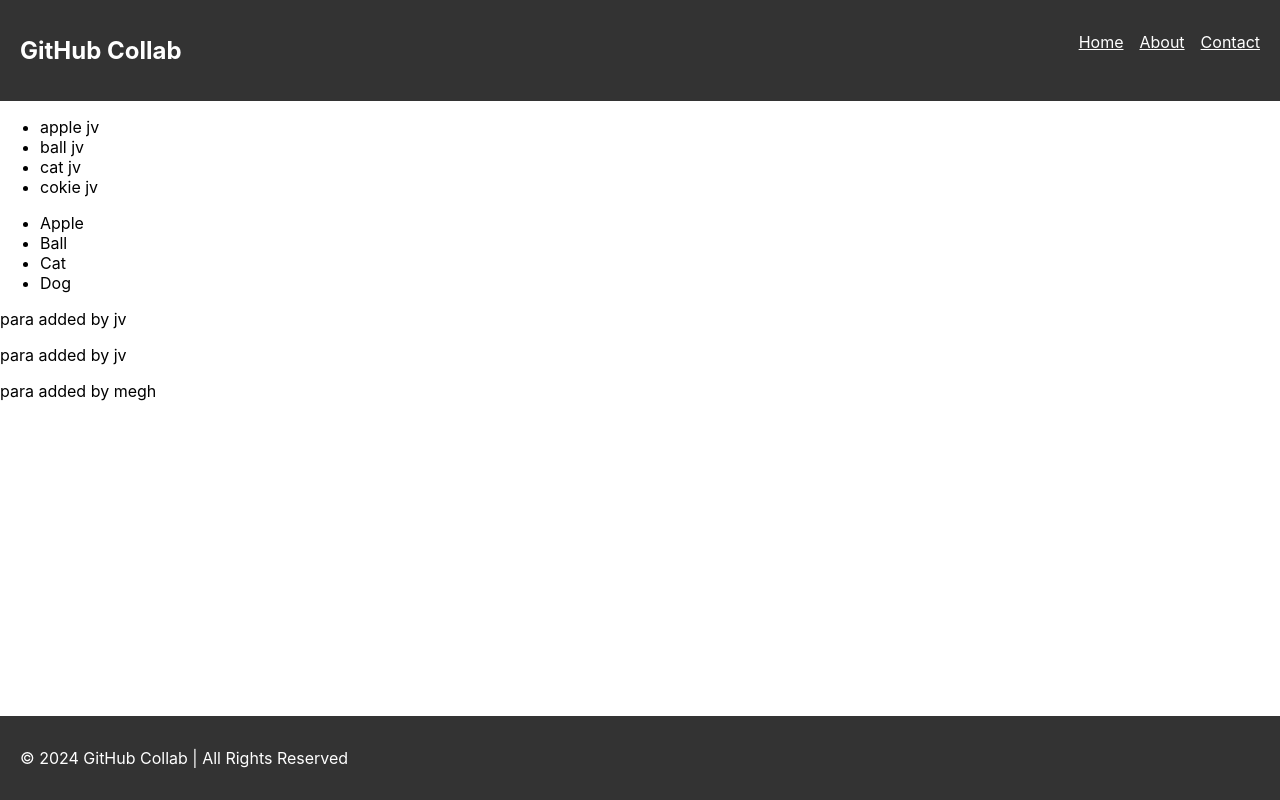
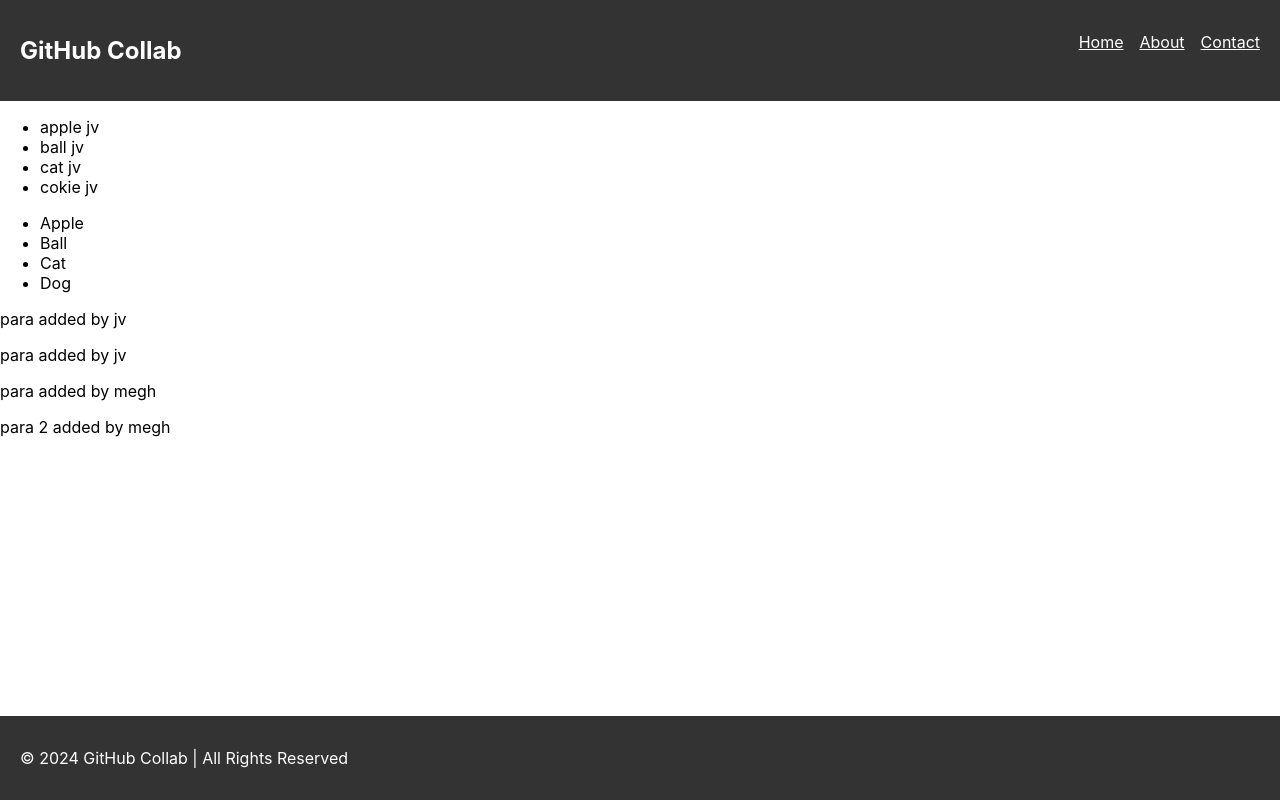
Before and after one commit to meghs-nads/SampleReactProject, a React (Create React App) app: page / in a window 1280 px wide. Built offline with nearby package versions, Linux system fonts and the light colour scheme.

Commit message:
para3 by megh

```diff
--- a/src/App.js
+++ b/src/App.js
@@ -28,6 +28,8 @@ const App = () => {
 
       <p>para added by jv</p>
       <p>para added by megh</p>
+
+      <p>para 2 added by megh</p>
       <Footer />
     </div>
   );
```
